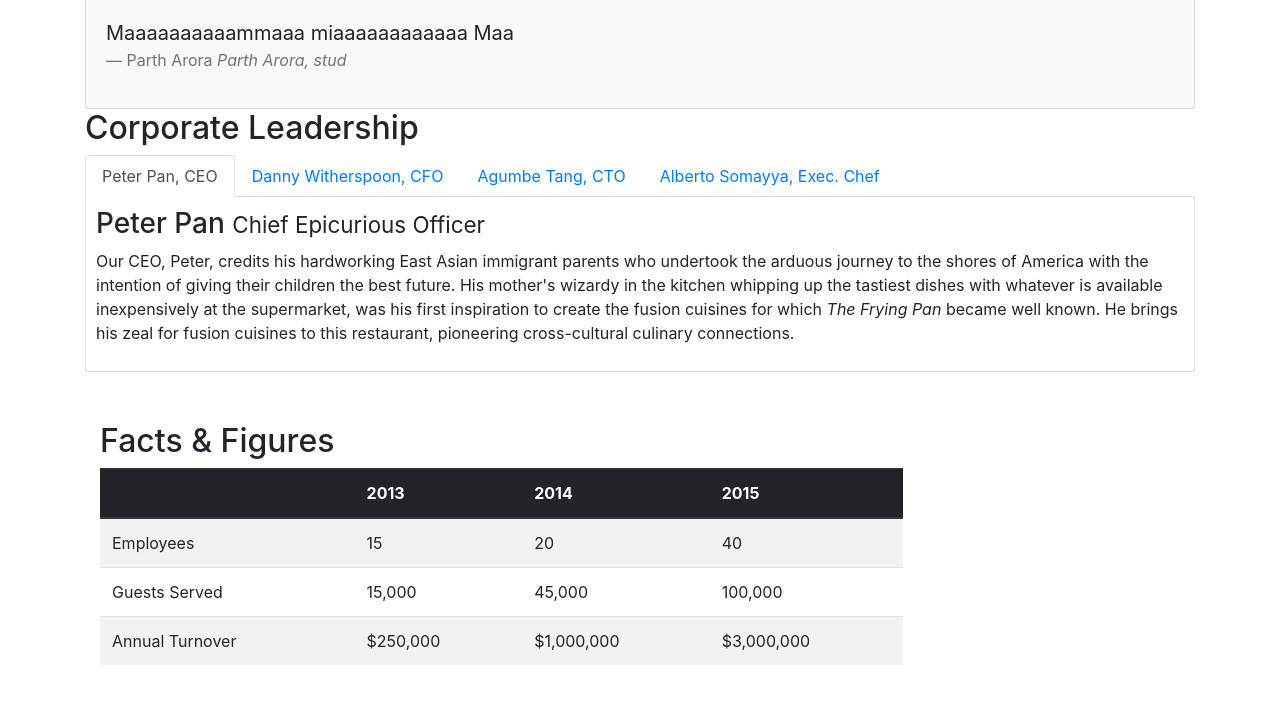
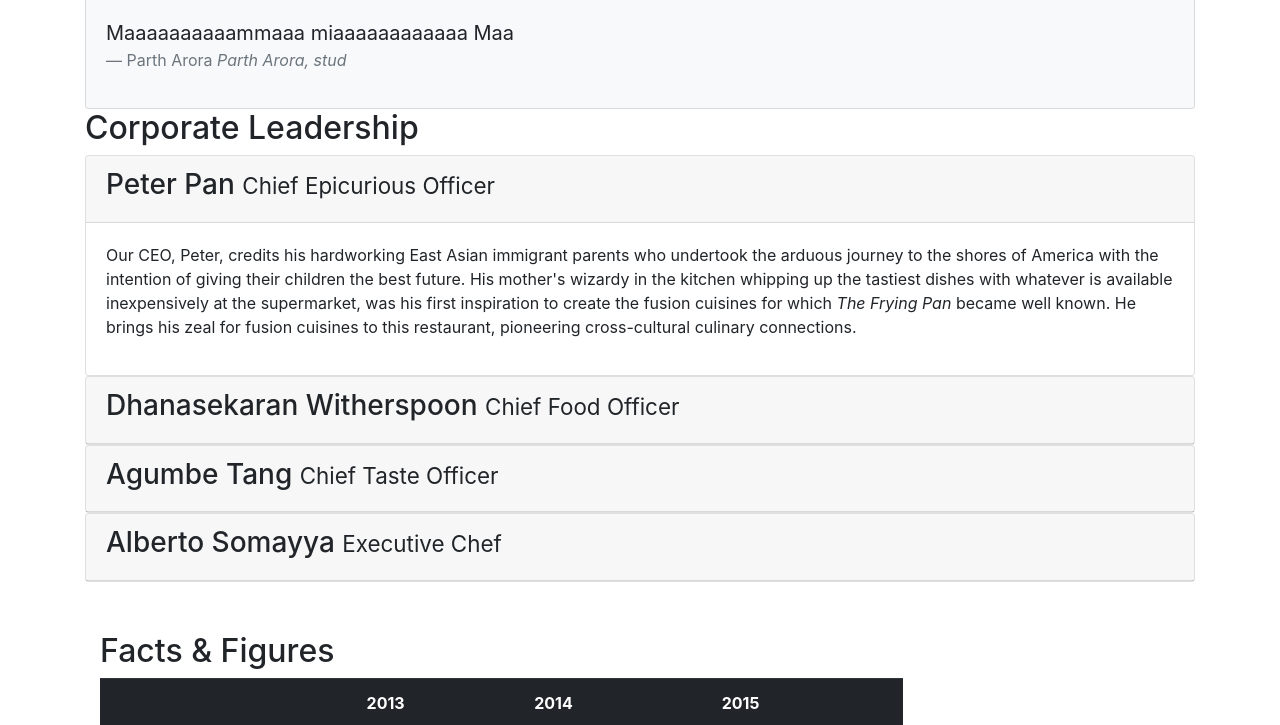
Before and after one commit to parthx9/Coursera, a website: page aboutus.html in a window 1280 px wide. Shown: the part 914-1639 px from the top of the page. Drawn offline with nearby package versions, Linux system fonts and the light colour scheme.

Commit message:
Accordian

```diff
--- a/aboutus.html
+++ b/aboutus.html
@@ -106,41 +106,60 @@
         <div class="row">
             <div class="col-12">
                 <h2>Corporate Leadership</h2>
-                <ul class="nav nav-tabs">
-                    <li class="nav-item">
-                      <a class="nav-link active" href="#peter"
-                        role="tab" data-toggle="tab">Peter Pan, CEO</a>
-                    </li>
-                    <li class="nav-item">
-                      <a class="nav-link" href="#danny" role="tab"
-                        data-toggle="tab">Danny Witherspoon, CFO</a>
-                    </li>
-                    <li class="nav-item">
-                      <a class="nav-link" href="#agumbe"role="tab"
-                        data-toggle="tab">Agumbe Tang, CTO</a>
-                    </li>
-                    <li class="nav-item">
-                      <a class="nav-link" href="#alberto" role="tab"
-                        data-toggle="tab">Alberto Somayya, Exec. Chef</a>
-                    </li>
-                </ul>
-                <div class="tab-content">
-                  <div role="tabpanel" class="tab-pane fade show active" id="peter">
-                        <h3>Peter Pan <small>Chief Epicurious Officer</small></h3>
-                        <p>Our CEO, Peter, credits his hardworking East Asian immigrant parents who undertook the arduous journey to the shores of America with the intention of giving their children the best future. His mother's wizardy in the kitchen whipping up the tastiest dishes with whatever is available inexpensively at the supermarket, was his first inspiration to create the fusion cuisines for which <em>The Frying Pan</em> became well known. He brings his zeal for fusion cuisines to this restaurant, pioneering cross-cultural culinary connections.</p>
+
+                <div id="accordian">
+                  <div class="card">
+                    <div class="card-header" role="tab" id="peterheader">
+                      <h3>
+                        <a data-toggle="collapse" data-target="#peter">Peter Pan <small>Chief Epicurious Officer</small>
+                        </a>
+                      </h3>
                     </div>
-                    <div role="tabpanel" class="tab-pane fade" id="danny">
-                      <h3>Dhanasekaran Witherspoon <small>Chief Food Officer</small></h3>
-                      <p class="d-none d-sm-block">Our CFO, Danny, as he is affectionately referred to by his colleagues, comes from a long established family tradition in farming and produce. His experiences growing up on a farm in the Australian outback gave him great appreciation for varieties of food sources. As he puts it in his own words, <em>Everything that runs, wins, and everything that stays, pays!</em></p>
+                    <div role="tabpanel" class="collapse fade show" id="peter" data-parent="#accordian">
+                        <div class="card-body">
+                          <p>Our CEO, Peter, credits his hardworking East Asian immigrant parents who undertook the arduous journey to the shores of America with the intention of giving their children the best future. His mother's wizardy in the kitchen whipping up the tastiest dishes with whatever is available inexpensively at the supermarket, was his first inspiration to create the fusion cuisines for which <em>The Frying Pan</em> became well known. He brings his zeal for fusion cuisines to this restaurant, pioneering cross-cultural culinary connections.</p>
+                        </div>
                     </div>
-                    <div class="tab-pane fade" id="agumbe" role="tabpanel">
-                      <h3>Agumbe Tang <small>Chief Taste Officer</small></h3>
-                      <p class="d-none d-sm-block">Blessed with the most discerning gustatory sense, Agumbe, our CTO, personally ensures that every dish that we serve meets his exacting tastes. Our chefs dread the tongue lashing that ensues if their dish does not meet his exacting standards. He lives by his motto, <em>You click only if you survive my lick.</em></p>
+                  </div>
+                  <div class="card">
+                    <div class="card-header" role="tab" id="dannyheader">
+                      <h3>
+                        <a data-toggle="collapse" data-target="#danny">Dhanasekaran Witherspoon <small>Chief Food Officer</small>
+                        </a>
+                      </h3>
                     </div>
-                    <div class="tab-pane fade" id="alberto" role="tabpanel">
-                      <h3>Alberto Somayya <small>Executive Chef</small></h3>
-                      <p class="d-none d-sm-block">Award winning three-star Michelin chef with wide International experience having worked closely with whos-who in the culinary world, he specializes in creating mouthwatering Indo-Italian fusion experiences. He says, <em>Put together the cuisines from the two craziest cultures, and you get a winning hit! Amma Mia!</em></p>
+                    <div role="tabpanel" class="collapse fade" id="danny" data-parent="#accordian">
+                        <div class="card-body">
+                          <p class="d-none d-sm-block">Our CFO, Danny, as he is affectionately referred to by his colleagues, comes from a long established family tradition in farming and produce. His experiences growing up on a farm in the Australian outback gave him great appreciation for varieties of food sources. As he puts it in his own words, <em>Everything that runs, wins, and everything that stays, pays!</em></p>
+                        </div>
                     </div>
+                  </div>
+                  <div class="card">
+                    <div class="card-header" role="tab" id="agumbeheader">
+                      <h3>
+                        <a data-toggle="collapse" data-target="#agumbe">Agumbe Tang <small>Chief Taste Officer</small>
+                        </a>
+                      </h3>
+                    </div>
+                    <div role="tabpanel" class="collapse fade" id="agumbe" data-parent="#accordian">
+                        <div class="card-body">
+                          <p>Blessed with the most discerning gustatory sense, Agumbe, our CTO, personally ensures that every dish that we serve meets his exacting tastes. Our chefs dread the tongue lashing that ensues if their dish does not meet his exacting standards. He lives by his motto, <em>You click only if you survive my lick.</em></p>
+                        </div>
+                    </div>
+                  </div>
+                  <div class="card">
+                    <div class="card-header" role="tab" id="albertoheader">
+                      <h3>
+                        <a data-toggle="collapse" data-target="#alberto">Alberto Somayya <small>Executive Chef</small>
+                        </a>
+                      </h3>
+                    </div>
+                    <div role="tabpanel" class="collapse fade" id="alberto" data-parent="#accordian">
+                        <div class="card-body">
+                          <p>Award winning three-star Michelin chef with wide International experience having worked closely with whos-who in the culinary world, he specializes in creating mouthwatering Indo-Italian fusion experiences. He says, <em>Put together the cuisines from the two craziest cultures, and you get a winning hit! Amma Mia!</em></p>
+                        </div>
+                    </div>
+                  </div>
                 </div>
             </div>
        </div>
```
